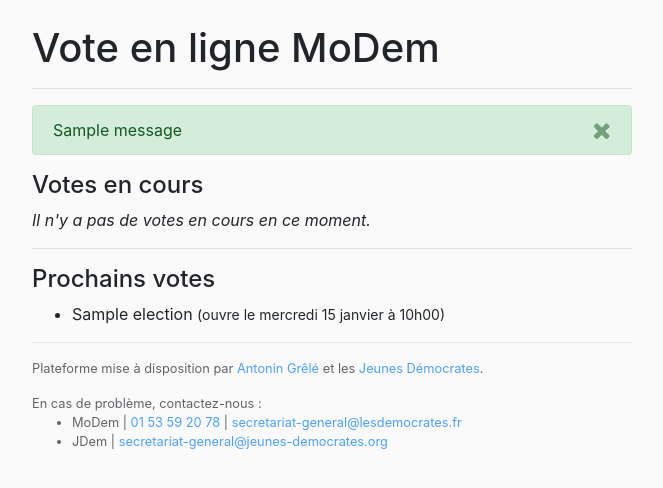
After one commit to Brachamul/vote-modem, a Django app: page /vote/ in a window 1280 px wide. The commit adds this page. Shown: the top 488 px of the page, without its empty margins (308-971 px from the left). Run offline with Django 3.2, Linux system fonts and the light colour scheme; tables that the repository leaves empty hold one stand-in row (values such as "Sample post"); one stand-in notice (Sample message) is shown; parts of the project's set-up code (start-up, migrations or seed data) failed here and were passed over; some libraries are stand-ins or nearby versions.

Commit message:
enabled multiple elections and improved code

```diff
--- a/static/templates/base.html
+++ b/static/templates/base.html
@@ -8,6 +8,11 @@
 
 
 {% block head %}{{ block.super }}
+
+<style>
+	body { max-width: 640px; padding: 0 20px; margin: auto; background-color: #fafafa; }
+	footer { text-style: italic; opacity: .7; font-size: .8em; }
+</style>
 
 {% endblock head %}
 
@@ -28,8 +33,25 @@
 
 
 	{% block footer %}
+		<hr/>
+		<p>
+			Plateforme mise à disposition par
+			<a target="_blank" href="http://	m.me/antoningrele">Antonin Grêlé</a> et les
+			<a target="_blank" href="http://jeunes-democrates.org">Jeunes Démocrates</a>.
+		</p>
+		<p style="margin-bottom: 0;">En cas de problème, contactez-nous :</p>
+		<ul>
+			<li>MoDem |
+				<a href="tel:+33153592078">01 53 59 20 78</a> |
+				<a href="mailto:secretariat-general@lesdemocrates.fr">secretariat-general@lesdemocrates.fr</a>
+			</li>
+			<li>JDem |
+				<a href="mailto:secretariat-general@jeunes-democrates.org">secretariat-general@jeunes-democrates.org</a>
+			</li>
+		</ul>
+	{% endblock footer %}
 
-{% endblock footer %}
+
 
 
 
--- a/static/templates/header.html
+++ b/static/templates/header.html
@@ -0,0 +1,5 @@
+<br/>
+
+<h1>Vote en ligne MoDem</h1>
+
+<hr/>
--- a/static/templates/messages.html
+++ b/static/templates/messages.html
@@ -8,7 +8,7 @@
 				">
 
 				<button type="button" class="close" data-dismiss="alert" aria-label="Close">
-						<span class="glyphicon glyphicon-remove"></span>
+						<i class="fa fa-times"></i>
 				</button>
 
 				{% if 'safe' in message.tags %}
--- a/static/templates/meta.html
+++ b/static/templates/meta.html
@@ -18,18 +18,20 @@
 
 </head>
 
-<body style="background-color: #fafafa">
+<body>
 
 	<header>
 		{% block header %}{% endblock header %}
 	</header>
 
-	<div id="main-container" class="container-fluid main-container" >
-		{% block messages %}{% if messages %}<div class="col-sm-12">{% include "messages.html" %}</div>{% endif %}{% endblock messages %}
+		{% block messages %}
+			{% if messages %}{% include "messages.html" %}{% endif %}
+		{% endblock messages %}
+
 		{% block content %}{% endblock content %}
 	</div>
 
-	<footer class="endpage">
+	<footer>
 		{% block footer %}{% endblock footer %}
 	</footer>
 
--- a/vote/models.py
+++ b/vote/models.py
@@ -18,9 +18,8 @@ class Election(models.Model):
 	start = models.DateTimeField()
 	end = models.DateTimeField()
 	description = models.TextField(max_length=5000)
-	choices = models.CharField(max_length=1024)
+	choices = models.CharField(max_length=1024, help_text='[{"text": "Alain Juppé", "slug": "alain-juppe"}, {"text": "François Fillon", "slug": "francois-fillon"}]')
 	number_of_voters = models.IntegerField()
-	# [{"text": "Alain Juppé", "slug": "alain-juppe"}, {"text": "François Fillon", "slug": "francois-fillon"}]
 
 	def options(self):
 		return json.loads(self.choices)
@@ -33,6 +32,12 @@ class Election(models.Model):
 		return slug
 
 	def save(self, *args, **kwargs):
+		super(Election, self).save(*args, **kwargs)
+		# TODO : this should probably be a signal...
+		# moved all the code after the save, because otherwise we couldn't attach
+		# the new vote objects to the election, since it didn't exist yet
+		# when an "election" instance is modified, we regenerate codes to make sure
+		# there are enough for everyone, but not too many
 		number_of_codes = Vote.objects.filter(election=self).count()
 		number_of_codes_required = self.number_of_voters - number_of_codes
 		if number_of_codes_required < 0 :
@@ -46,7 +51,7 @@ class Election(models.Model):
 		if number_of_codes_required > 0 :
 			# there aren't enough codes, must create more !
 			Vote.objects.bulk_create([Vote(election=self) for i in range(number_of_codes_required)])
-		super(Election, self).save(*args, **kwargs)
+
 
 	def __str__(self):
 		return str(self.name)
--- a/vote/templates/vote/insert_code.html
+++ b/vote/templates/vote/insert_code.html
@@ -4,12 +4,9 @@
 
 {% block content %}{{ block.super }}
 
-<div style="max-width: 480px; margin: auto;">
-<br/>
-
-<h1>Election MoDem</h1>
 <h3>Région Centre Val-de-Loire</h3>
 
+<!-- TODO legacy code, maybe should delete if no want manual code entry ? -->
 <hr/>
 
 <form action="" method="POST">
--- /dev/null
+++ b/vote/templates/vote/welcome.html
@@ -0,0 +1,38 @@
+{% extends "base.html" %}
+{% load static %}
+
+
+{% block content %}{{ block.super }}
+
+<h4>Votes en cours</h4>
+{% if not current_elections %}
+	<p><i>Il n'y a pas de votes en cours en ce moment.</i></p>
+{% else %}
+	<ul>
+	{% for election in current_elections %}
+		<li><a href="{% url 'vote_witout_code' election.slug %}">{{ election.name }}</a> <small>(encore ouvert pour {{ election.end|timeuntil }})</li>
+	{% endfor %}
+	</ul>
+{% endif %}
+
+{% if upcoming_elections %}
+	<hr/>
+	<h4>Prochains votes</h4>
+	<ul>
+	{% for election in upcoming_elections %}
+		<li>{{ election.name }} <small>(ouvre le {{ election.start|date:"l j F à H\hi" }})</small></li>
+	{% endfor %}
+	</ul>
+{% endif %}
+
+{% if expired_elections %}
+	<hr/>
+	<h4>Votes clôturés récemment</h4>
+	<ul>
+	{% for election in expired_elections %}
+		<li>{{ election.name }} <small> (clôturé il y a {{ election.end|timesince }})</small></li>
+	{% endfor %}
+	</ul>
+{% endif %}
+
+{% endblock content %}
--- a/vote/urls.py
+++ b/vote/urls.py
@@ -4,7 +4,8 @@ from django.views.generic.base import RedirectView
 from . import views
 
 urlpatterns = [
-#	url(r'^$', views.vote, name='vote' ),
+	url(r'^$', views.welcome, name='vote_welcome' ),
+	url(r'^(?P<election>[-\w]+)/$', views.vote, name='vote_witout_code'),
 	url(r'^(?P<election>[-\w]+)/(?P<code>[0-9a-f]{8}-[0-9a-f]{4}-[0-9a-f]{4}-[0-9a-f]{4}-[0-9a-f]{12})/$', views.vote, name='vote_with_code' ),
 	url(r'^(?P<election>[-\w]+)/results/', views.results, name='results' ),
 	url(r'^(?P<election>[-\w]+)/list-codes/', views.list_codes, name='list_codes' ),
--- a/vote/views.py
+++ b/vote/views.py
@@ -21,18 +21,36 @@ from .forms import *
 
 
 
-def say(something):
+def say(something): # i'm giving up on you
 	print("======================")
 	print(something)
 	print("======================")
 
 
+def now():
+	# time difference with pythonanywhere uk servers
+	return datetime.now() + timedelta(hours=1)
+
+def expired_elections():
+	return Election.objects.filter(end__lt=now()).exclude(end__lt=now()-timedelta(days=1))
+
+def current_elections():
+	return Election.objects.filter(start__lt=now(), end__gt=now())
+
+def upcoming_elections():
+	return Election.objects.filter(start__gt=now())
+
+
+def welcome(request):
+	return render(request, 'vote/welcome.html', {
+		'expired_elections':  expired_elections(),
+		'current_elections': current_elections(),
+		'upcoming_elections': upcoming_elections(),
+		})
 
 def vote(request, election, code=False):
 	election = get_object_or_404(Election, slug=election)
-	display_vote_form = False
-	now_datetime = datetime.now() + timedelta(hours=1) # time difference with uk
-	if election.start < now_datetime < election.end :
+	if election in current_elections() :
 		if code :
 			try : vote = Vote.objects.get(code=code)
 			except ObjectDoesNotExist :
@@ -50,10 +68,14 @@ def vote(request, election, code=False):
 					if vote.already_used :
 						messages.info(request, "Votre vote a déjà été pris en compte !")
 					else :
-						display_vote_form = True
-	else :
-		messages.error(request, "Le vote n'est pas encore ouvert !")
-	return render(request, 'vote/vote.html', { 'election': election, 'display_vote_form': display_vote_form })
+						return render(request, 'vote/vote.html', { 'election': election, 'display_vote_form': True })
+		else :
+			messages.info(request, "Pour voter, cliquez sur le lien inclus dans votre email de convocation au vote.")
+	elif election in upcoming_elections():
+		messages.info(request, "Le vote n'est pas encore ouvert !")
+	elif election in expired_elections():
+		messages.error(request, "Le vote est désormais clos.")
+	return render(request, 'vote/vote.html', { 'election': election, 'display_vote_form': False })
 
 
 
@@ -76,7 +98,8 @@ def results(request, election):
 
 @login_required
 def list_codes(request, election):
+	election = get_object_or_404(Election, slug=election)
 	codes = []
-	for vote in Vote.objects.filter(election=election, already_used=False) :
+	for vote in Vote.objects.filter(election=election, already_used=False):
 		codes.append(vote.code)
 	return render(request, 'vote/list_codes.html', { 'page_title' : 'Liste des codes encore utilisables', 'election': election, 'codes': codes })
```
Also changed, not shown: vote/templates/vote/list_codes.html (+5 -5 lines), vote/templates/vote/results.html (+4 -8 lines), vote/templates/vote/vote.html (+5 -17 lines), vote/migrations/0005_auto_20170622_1910.py (added). Lines whose indentation alone changed are shown as unchanged.
